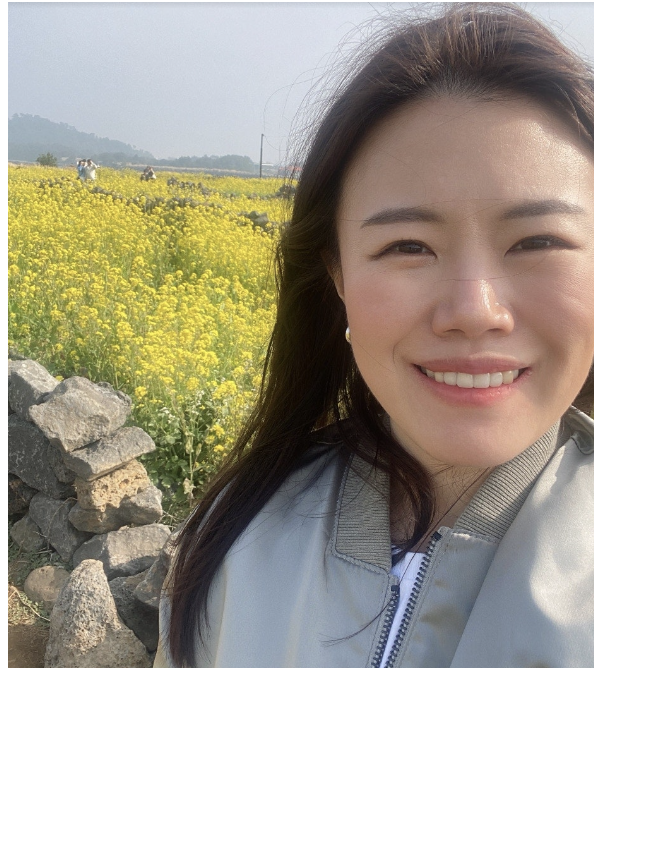
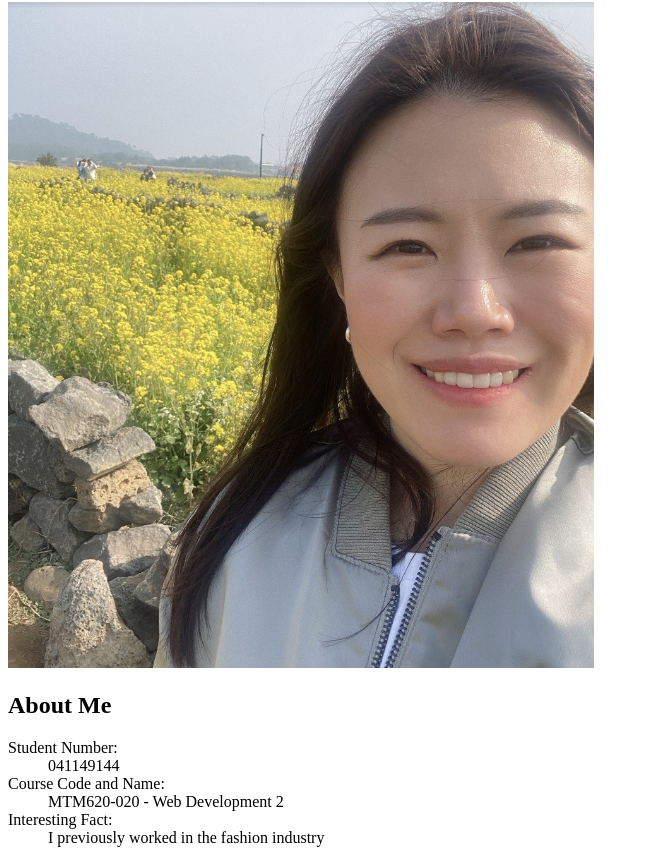
Before and after one commit to kim00508/mtm6201-week1, a plain HTML site: page index.html in a window 1280 px wide. Shown: the part 78-941 px from the top of the page, without its empty margins (0-649 px from the left). Before the commit the page ends 800 px from the top, so only its background shows below. Drawn offline with Linux system fonts and the light colour scheme.

Commit message:
adds info

```diff
--- a/index.html
+++ b/index.html
@@ -11,5 +11,19 @@
         <img src="images/selfie.png" alt="selfie">
     </header>
 
+    <section>
+        <h2>About Me</h2>
+        <dl>
+            <dt>Student Number:</dt>
+            <dd>041149144</dd>
+
+            <dt>Course Code and Name:</dt>
+            <dd>MTM620-020 - Web Development 2</dd>
+
+            <dt>Interesting Fact:</dt>
+            <dd>I previously worked in the fashion industry</dd>
+        </dl>
+    </section>
+
 </body>
 </html>
```
